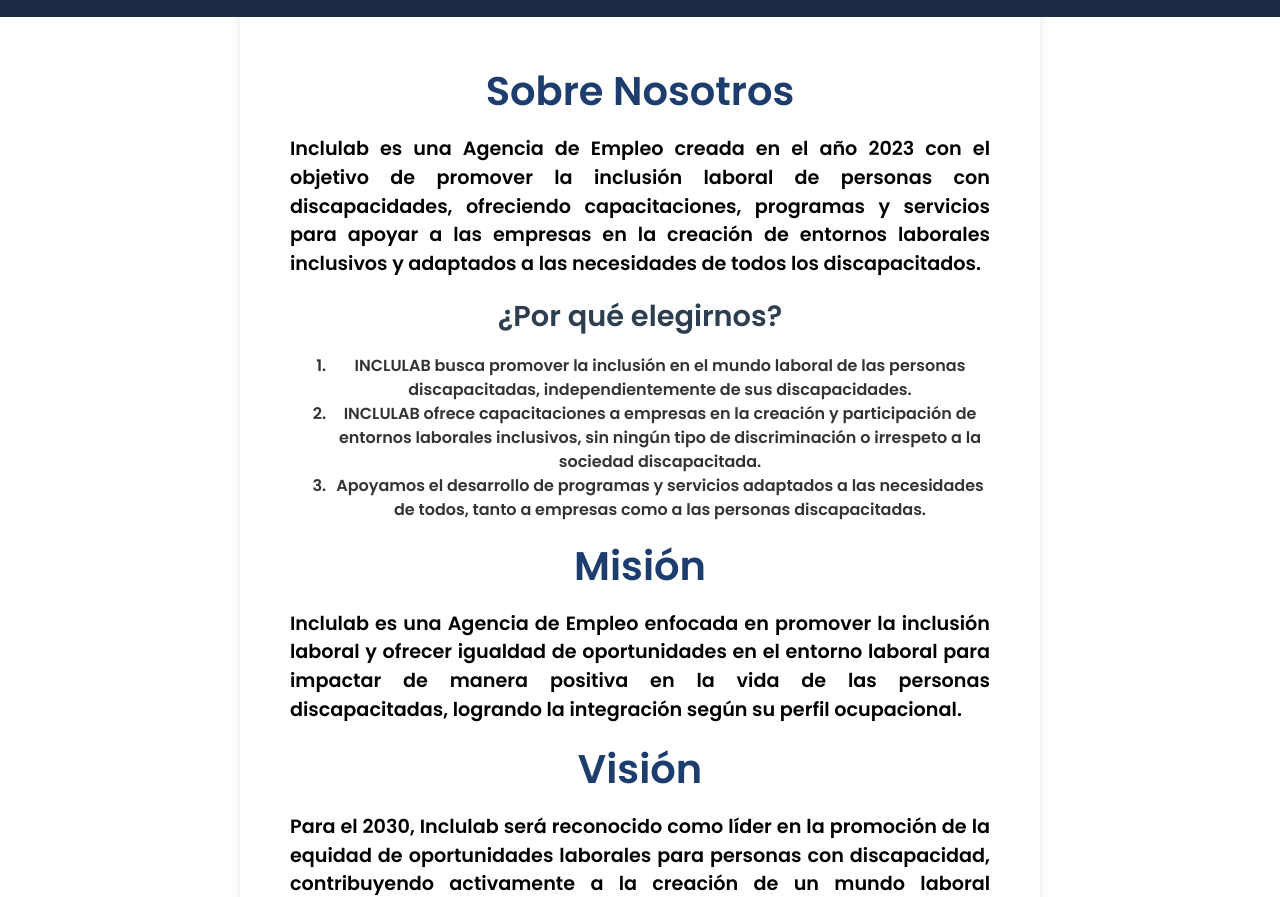
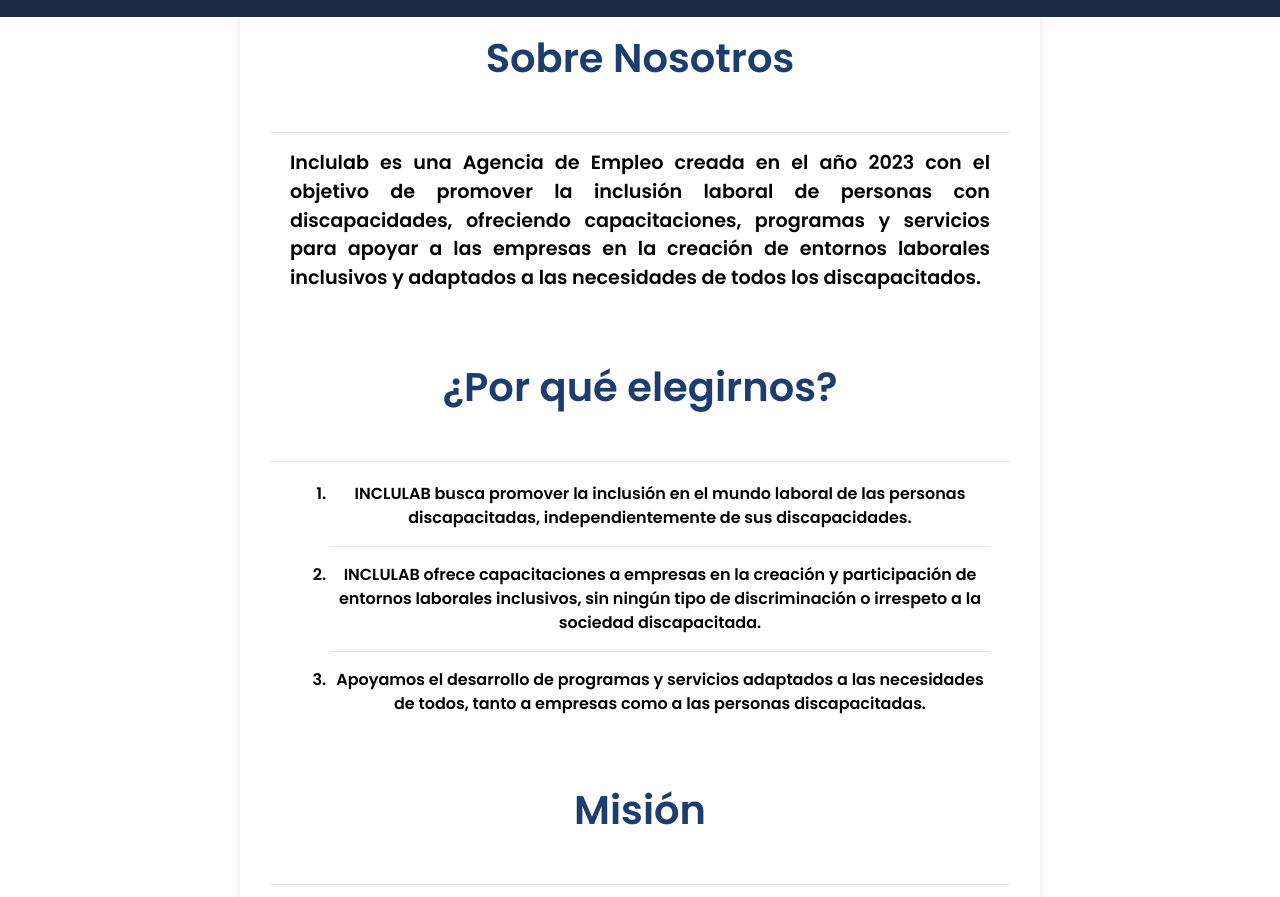
Before and after one commit to Ag1102/inclulab, a plain HTML site: page about.html in a window 1280 px wide. Shown: the part 103-1000 px from the top of the page. Drawn offline with nearby package versions, Linux system fonts and the light colour scheme.

Commit message:
Add files via upload

```diff
--- a/about.html
+++ b/about.html
@@ -13,7 +13,7 @@
   <style>
 
     .title{
-      margin-top: 120px;
+      margin-top: 150px;
     }
 
     h1, h2 {
@@ -37,9 +37,17 @@
       margin: 0 20px;
     }
 
+    .footer-p{
+      text-align: center;
+    }
+
     ol {
       margin: 20px;
       padding-left: 40px;
+    }
+
+    li{
+      color: black;
     }
 
     .about {
@@ -47,7 +55,7 @@
       background-color: #f4f4f4;
       margin: 0;
       padding: 0;
-      color: #333;
+      color: #000000;
       background-color: white;
       padding: 30px;
       border-radius: 10px;
@@ -56,8 +64,8 @@
       box-shadow: 0 4px 8px rgba(0, 0, 0, 0.1);
     }
 
-    .about h1, .about p {
-      margin-bottom: 20px;
+    .about h1 {
+      margin-top: 70px;
     }
   </style>
 </head>
@@ -68,29 +76,40 @@
 
   <!-- Contenido de la página -->
   <div class="about">
+    <hr/>
     <h1 class="title">Sobre Nosotros</h1>
+    <hr/>
     <p>Inclulab es una Agencia de Empleo creada en el año 2023 con el objetivo de promover la inclusión laboral de personas con discapacidades, ofreciendo capacitaciones, programas y servicios para apoyar a las empresas en la creación de entornos laborales inclusivos y adaptados a las necesidades de todos los discapacitados.</p>
 
-    <h2>¿Por qué elegirnos?</h2>
+    <h1>¿Por qué elegirnos?</h1>
+    <hr>
     <ol>
       <li>INCLULAB busca promover la inclusión en el mundo laboral de las personas discapacitadas, independientemente de sus discapacidades.</li>
+      <hr>
       <li>INCLULAB ofrece capacitaciones a empresas en la creación y participación de entornos laborales inclusivos, sin ningún tipo de discriminación o irrespeto a la sociedad discapacitada.</li>
+      <hr>
       <li>Apoyamos el desarrollo de programas y servicios adaptados a las necesidades de todos, tanto a empresas como a las personas discapacitadas.</li>
     </ol>
 
     <h1>Misión</h1>
+    <hr/>
     <p>Inclulab es una Agencia de Empleo enfocada en promover la inclusión laboral y ofrecer igualdad de oportunidades en el entorno laboral para impactar de manera positiva en la vida de las personas discapacitadas, logrando la integración según su perfil ocupacional.</p>
 
     <h1>Visión</h1>
+    <hr/>
     <p>Para el 2030, Inclulab será reconocido como líder en la promoción de la equidad de oportunidades laborales para personas con discapacidad, contribuyendo activamente a la creación de un mundo laboral inclusivo donde cada individuo, independientemente de sus capacidades, pueda alcanzar su máximo potencial y contribuir significativamente al desarrollo de la sociedad.</p>
 
     <h1>Objetivo General</h1>
+    <hr/>
     <p>Facilitar la integración e inclusión laboral de personas con discapacidad mediante una agencia de empleo que promueva la igualdad de oportunidades, la capacitación especializada y la sensibilización en las empresas, contribuyendo así a la construcción de una sociedad más justa e inclusiva.</p>
 
     <h1>Objetivos Específicos</h1>
+    <hr/>
     <ol>
       <li>Identificar y desarrollar oportunidades laborales adecuadas para personas con discapacidades, mediante la colaboración activa con empresas que promuevan la diversidad e inclusión en sus entornos laborales.</li>
+      <hr/>
       <li>Ofrecer programas de capacitación y formación especializada que potencien las habilidades y competencias de las personas con discapacidad, adaptados a las demandas del mercado laboral actual y futuras.</li>
+      <hr/>
       <li>Sensibilizar a la sociedad y a las empresas sobre la importancia y los beneficios de la inclusión laboral, mediante campañas de concientización, eventos y actividades que promuevan una cultura empresarial inclusiva y respetuosa de la diversidad.</li>
     </ol>
 
@@ -100,7 +119,7 @@
   </div>
 
   <div class="Footer">
-    <p>@2024 Derechos reservados GVA</p>
+    <p class="footer-p">@2024 Derechos reservados GVA</p>
   </div>
 
   <!-- Script para cargar el navbar -->
```
